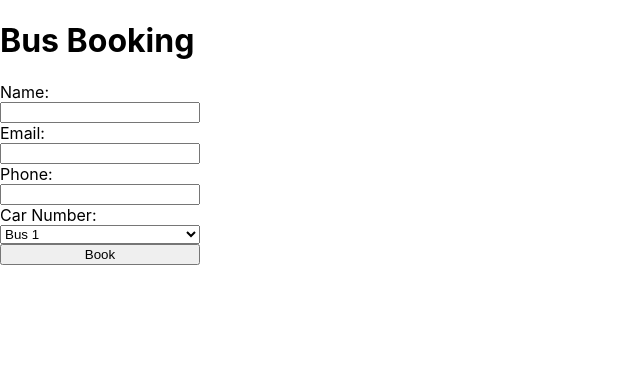
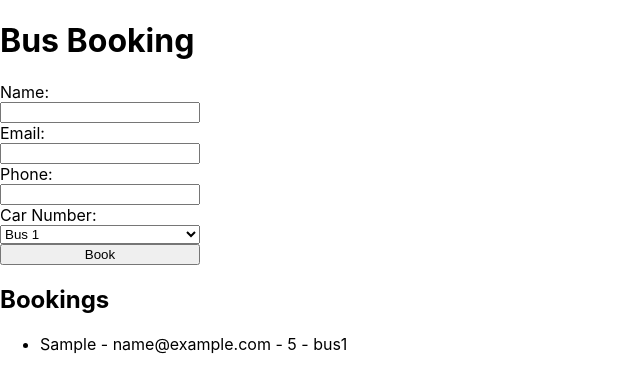
Before and after one commit to caffine-Overflow/bus-booking-app, a React (Create React App) app: page / in a window 1280 px wide. Both pictures are taken after typing "Sample", "name@example.com", "5" into the empty fields and a click on the button "Book". Shown: the top 392 px of the page, without its empty margins (0-640 px from the left). Built offline with nearby package versions, Linux system fonts and the light colour scheme.

Commit message:
rendering booking list

```diff
--- a/src/components/AddUserForm.js
+++ b/src/components/AddUserForm.js
@@ -1,10 +1,12 @@
 import React, { useState } from "react";
+import BookingList from "./BookingList";
 
 const AddUserForm = () => {
   const [enteredName, setEnteredName] = useState("");
   const [enteredEmail, setEnteredEmail] = useState("");
   const [enteredPhone, setEnteredPhone] = useState("");
   const [enteredBusNumber, setEnteredBusNumber] = useState("bus1");
+  const [userList, setUserList] = useState([]);
 
   const nameChangeHandler = (event) => {
     setEnteredName(event.target.value);
@@ -24,10 +26,22 @@ const AddUserForm = () => {
 
   const addUserHandler = (event) => {
     event.preventDefault();
-    // Collect user input and log it
+    // Create the new user object
+    const newUser = {
+      name: enteredName,
+      email: enteredEmail,
+      phone: enteredPhone,
+      busNumber: enteredBusNumber,
+    };
+
+    // Add the new user to the list
+    setUserList((prevUserList) => [...prevUserList, newUser]);
+
+    // Log the user data
     console.log(
       `${enteredName}-${enteredEmail}-${enteredPhone}-${enteredBusNumber}`
     );
+
     // Reset the form
     setEnteredName("");
     setEnteredEmail("");
@@ -36,6 +50,7 @@ const AddUserForm = () => {
   };
 
   return (
+    <React.Fragment>
       <form
         onSubmit={addUserHandler}
         style={{
@@ -81,6 +96,10 @@ const AddUserForm = () => {
 
         <button type="submit">Book</button>
       </form>
+
+      {/* Pass the userList state to the BookingList component */}
+      <BookingList users={userList} />
+    </React.Fragment>
   );
 };
 
--- /dev/null
+++ b/src/components/BookingList.js
@@ -0,0 +1,18 @@
+import React from "react";
+
+const BookingList = ({ users }) => {
+  return (
+    <div>
+      <h2> Bookings</h2>
+      <ul>
+        {users.map((user, index) => (
+          <li key={index}>
+            {user.name} - {user.email} - {user.phone} - {user.busNumber}
+          </li>
+        ))}
+      </ul>
+    </div>
+  );
+};
+
+export default BookingList;
```
Lines whose indentation alone changed are shown as unchanged.
